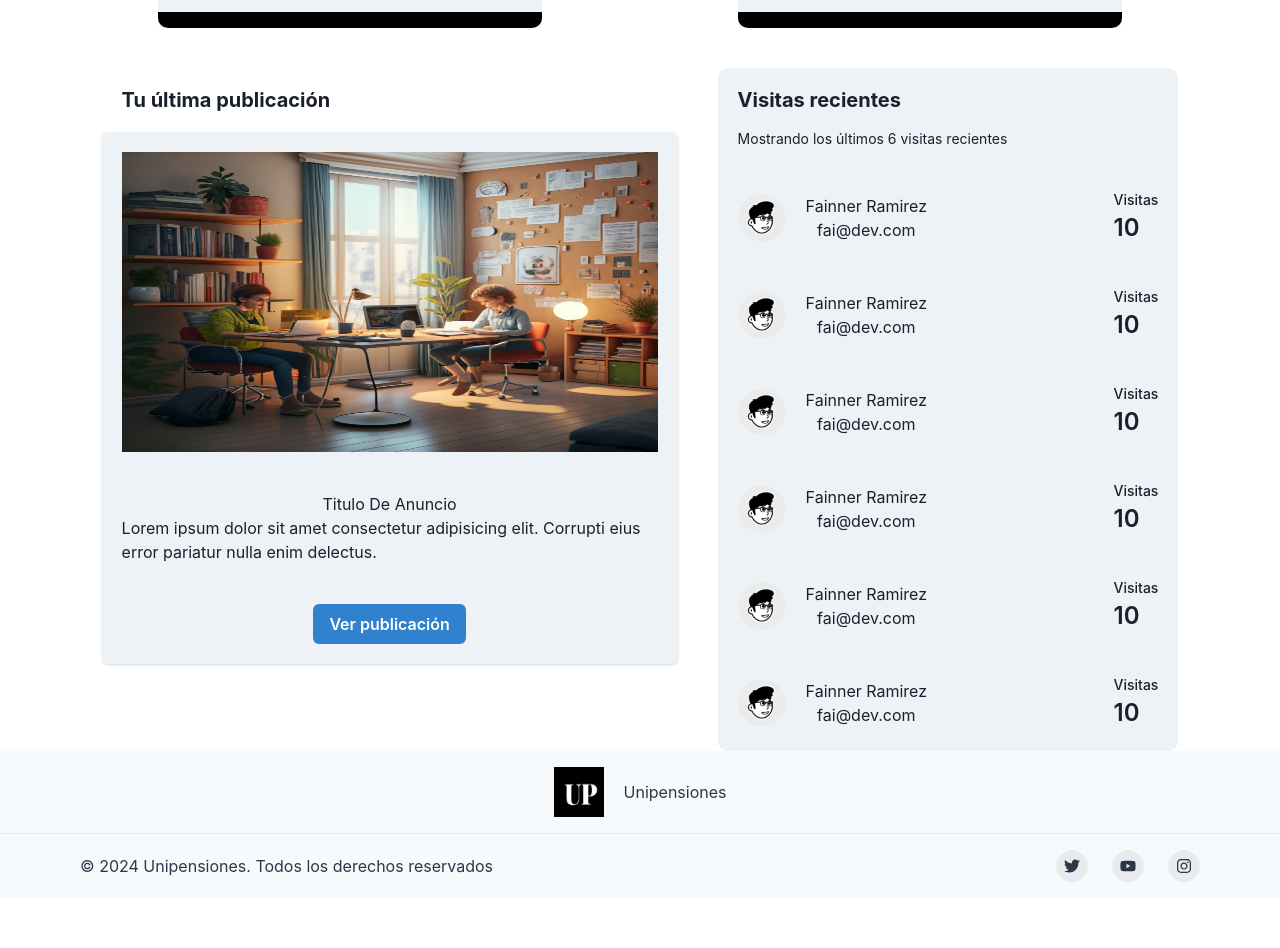
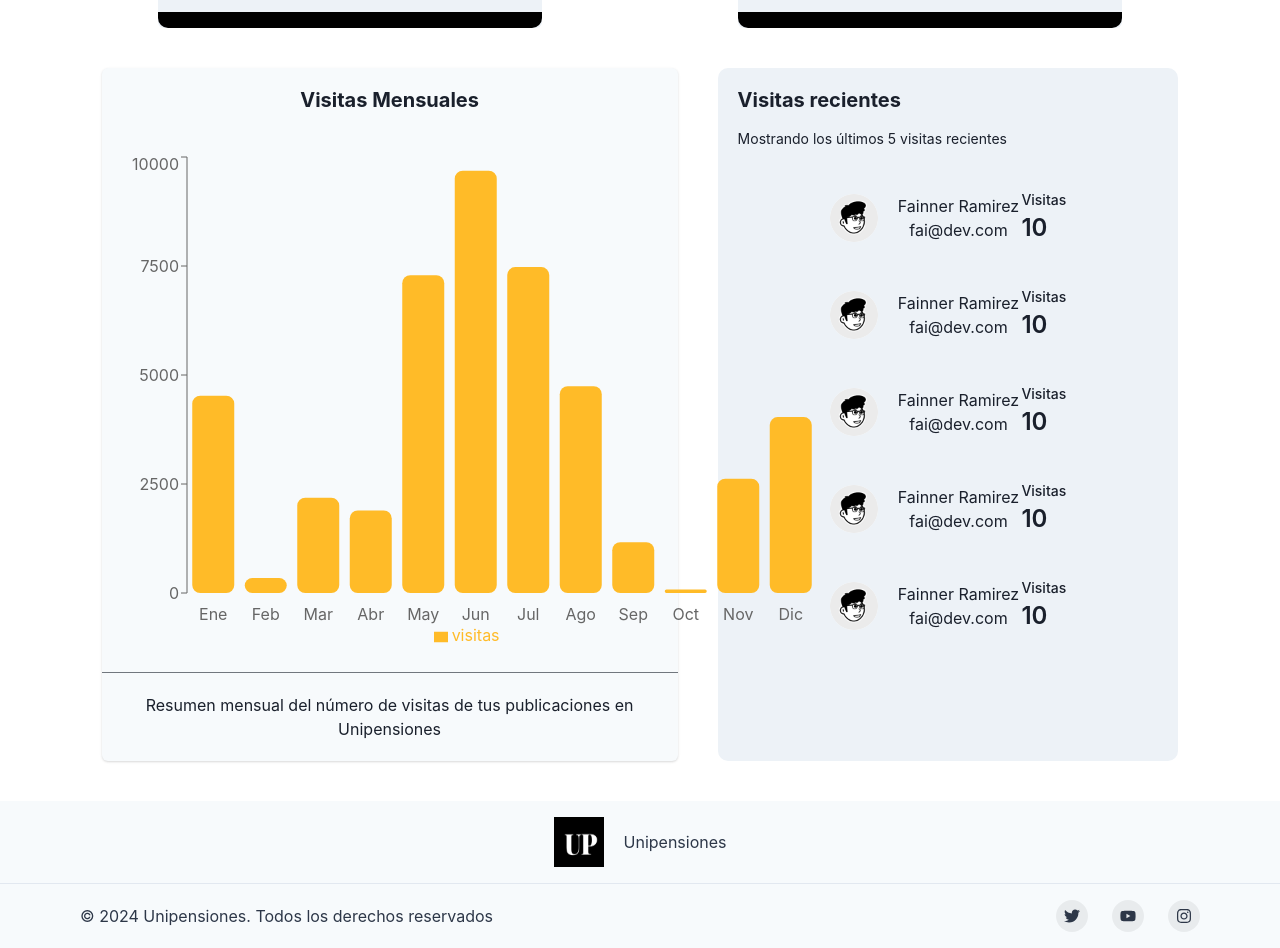
Before and after one commit to fainnerramirez/UnipensionesV2024, a React (Create React App) app: page / in a window 1280 px wide. Shown: the part 540-1488 px from the top of the page. Before the commit the page ends 1438 px from the top, so only its background shows below. Built offline with nearby package versions, Linux system fonts and the light colour scheme.

Commit message:
feature (Chart) - Se agrega barras chart - recharts

```diff
--- a/package.json
+++ b/package.json
@@ -23,6 +23,7 @@
     "react-icons": "^3.11.0",
     "react-responsive-masonry": "^2.3.0",
     "react-scripts": "5.0.1",
+    "recharts": "^2.12.7",
     "typescript": "^4.9.5",
     "web-vitals": "^2.1.4"
   },
--- a/src/components/Footer.component.tsx
+++ b/src/components/Footer.component.tsx
@@ -58,6 +58,7 @@ export default function FooterComponent() {
       bg={useColorModeValue("gray.50", "gray.900")}
       color={useColorModeValue("gray.700", "gray.200")}
       width={{ base: "100%" }}
+      marginTop={10}
     >
       <Container
         as={Stack}
--- a/src/pages/Dashboard.page.tsx
+++ b/src/pages/Dashboard.page.tsx
@@ -4,10 +4,10 @@ import VisitsComponent from "./components/Visits.component";
 import HeaderDashboardComponent from "./components/HeaderDashboard.component";
 import SubscriptionsComponent from "./components/Subscriptions.component";
 import LikesComponent from "./components/Likes.component";
-import BarChart from "./components/PostRecient.component";
 import RecentVisitsComponent from "./components/RecentVisits.component";
 import PostComponent from "./components/Post.component";
 import PostRecientComponent from "./components/PostRecient.component";
+import { BarCharts } from "./components/Charts.component";
 
 const DashboardPage = () => {
   return (
@@ -30,7 +30,7 @@ const DashboardPage = () => {
           width={"100%"}
           direction={["column", "row"]}
         >
-          <PostRecientComponent />
+          <BarCharts />
           <RecentVisitsComponent />
         </Stack>
       </VStack>
--- /dev/null
+++ b/src/pages/components/Charts.component.tsx
@@ -0,0 +1,108 @@
+import {
+  Card,
+  CardBody,
+  CardFooter,
+  CardHeader,
+  Divider,
+  Flex,
+  Heading,
+  StepSeparator,
+  Text,
+  useColorModeValue,
+} from "@chakra-ui/react";
+import React, { PureComponent } from "react";
+import {
+  BarChart,
+  Bar,
+  ResponsiveContainer,
+  Tooltip,
+  Legend,
+  PieChart,
+  Pie,
+  Cell,
+  Label,
+  CartesianGrid,
+  XAxis,
+  YAxis,
+  Rectangle,
+} from "recharts";
+
+const getRamdom = () => {
+  return Math.floor(Math.random() * 10000);
+};
+
+const data = [
+  { mes: "Ene", visitas: getRamdom(), color: "#0088FE" },
+  { mes: "Feb", visitas: getRamdom(), color: "#00C49F" },
+  { mes: "Mar", visitas: getRamdom(), color: "#45B7D1" },
+  { mes: "Abr", visitas: getRamdom(), color: "#F7A072" },
+  { mes: "May", visitas: getRamdom(), color: "#5D5C61" },
+  { mes: "Jun", visitas: getRamdom(), color: "#7FB069" },
+  { mes: "Jul", visitas: getRamdom(), color: "#B388EB" },
+  { mes: "Ago", visitas: getRamdom(), color: "#FFC857" },
+  { mes: "Sep", visitas: getRamdom(), color: "#495867" },
+  { mes: "Oct", visitas: getRamdom(), color: "#EF767A" },
+  { mes: "Nov", visitas: getRamdom(), color: "#6B9080" },
+  { mes: "Dic", visitas: getRamdom(), color: "#D4A373" },
+];
+
+const COLORS = [
+  "#0088FE",
+  "#00C49F",
+  "#FFBB28",
+  "#FF8042",
+  "#0088FE",
+  "#00C49F",
+  "#FFBB28",
+  "#FF8042",
+  "#0088FE",
+  "#00C49F",
+  "#FFBB28",
+  "#FF8042",
+];
+
+export const BarCharts = () => {
+  return (
+    <Flex
+      justifyContent={"center"}
+      alignContent={"center"}
+      width={{ base: "100%", md: "50%" }}
+      height={"100%"}
+    >
+      <Card bg={useColorModeValue("gray.50", "gray.900")}>
+        <CardHeader>
+          <Heading as="h2" size={"md"} textAlign={"center"}>
+            Visitas Mensuales
+          </Heading>
+        </CardHeader>
+        <CardBody>
+          <BarChart width={700} height={500} accessibilityLayer data={data}>
+            <XAxis
+              dataKey="mes"
+              tickLine={false}
+              tickMargin={10}
+              axisLine={false}
+              tickFormatter={(value) => value.slice(0, 3)}
+            />
+            <YAxis />
+            <Tooltip />
+            <Legend />
+            <Bar
+              dataKey="visitas"
+              fill={COLORS[Math.floor(Math.random() * COLORS.length)]}
+              strokeWidth={2}
+              radius={8}
+            />
+          </BarChart>
+        </CardBody>
+        <Divider />
+        <CardFooter width={"100%"}>
+          <Text textAlign={"center"} width={"100%"}>
+            Resumen mensual del número de visitas de tus publicaciones en
+            Unipensiones
+          </Text>
+        </CardFooter>
+      </Card>
+    </Flex>
+  );
+};
--- a/src/pages/components/RecentVisits.component.tsx
+++ b/src/pages/components/RecentVisits.component.tsx
@@ -44,12 +44,6 @@ const RecentVisitsComponent = () => {
       email: "fai@dev.com",
       url: require("../../assets/user.png"),
     },
-    {
-      id: 6,
-      name: "Fainner Ramirez",
-      email: "fai@dev.com",
-      url: require("../../assets/user.png"),
-    },
   ]);
 
   return (
@@ -67,8 +61,8 @@ const RecentVisitsComponent = () => {
           Mostrando los últimos {users.length} visitas recientes
         </Text>
       </Box>
-      {users.map((user: UserData) => (
-        <UserVisitComponent user={user} />
+      {users.map((user: UserData, index) => (
+        <UserVisitComponent user={user} key={index + 1} />
       ))}
     </Box>
   );
--- a/src/pages/components/UserVisit.component.tsx
+++ b/src/pages/components/UserVisit.component.tsx
@@ -14,11 +14,12 @@ import React, { useState } from "react";
 const UserVisitComponent = ({ user }: any) => {
   return (
     <Box
-      width={"100%"}
+      width={{ base: "100%", md: "60%" }}
       padding={5}
       display={"flex"}
       justifyContent={"space-between"}
       alignItems={"center"}
+      margin={"auto"}
     >
       <HStack key={user.id} spacing={5}>
         <Avatar size="md" src={user.url} name={user.name} />
```
Also changed, not shown: 1 other file (tests, documents, lock files or other folders).
